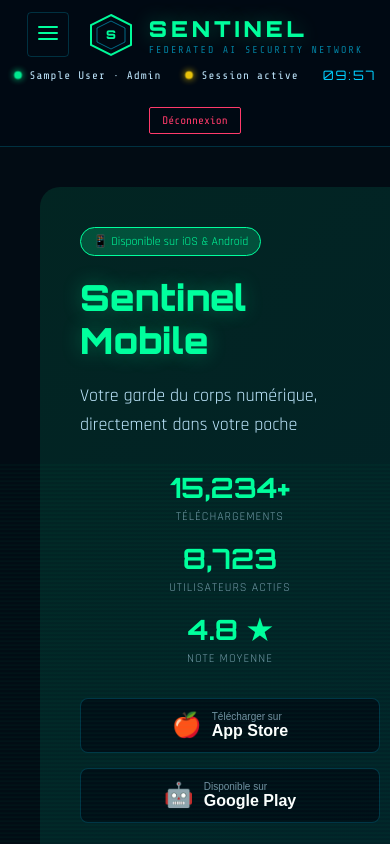
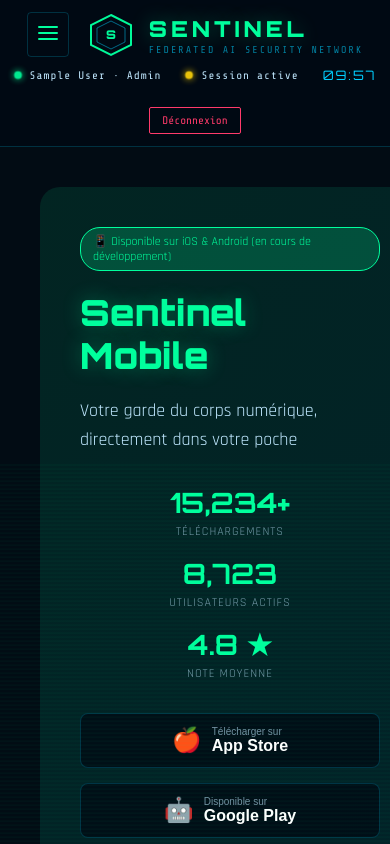
Before and after one commit to Guerdebaye/sentinel, a React (Create React App) app: page /mobile in a window 390 px wide. Shown: the top 844 px of the page. Built offline with nearby package versions, Linux system fonts and the light colour scheme; sample sign-in values are in the browser's storage.

Commit message:
Update hero badge text for mobile app

```diff
--- a/src/pages/MobileApp.js
+++ b/src/pages/MobileApp.js
@@ -64,7 +64,7 @@
       {/* Hero Section */}
       <div className="mobile-hero">
         <div className="hero-content">
-          <span className="hero-badge">📱 Disponible sur iOS & Android</span>
+          <span className="hero-badge">📱 Disponible sur iOS & Android (en cours de développement)</span>
           <h1 className="hero-title">Sentinel Mobile</h1>
           <p className="hero-subtitle">Votre garde du corps numérique,<br />directement dans votre poche</p>
 
```
